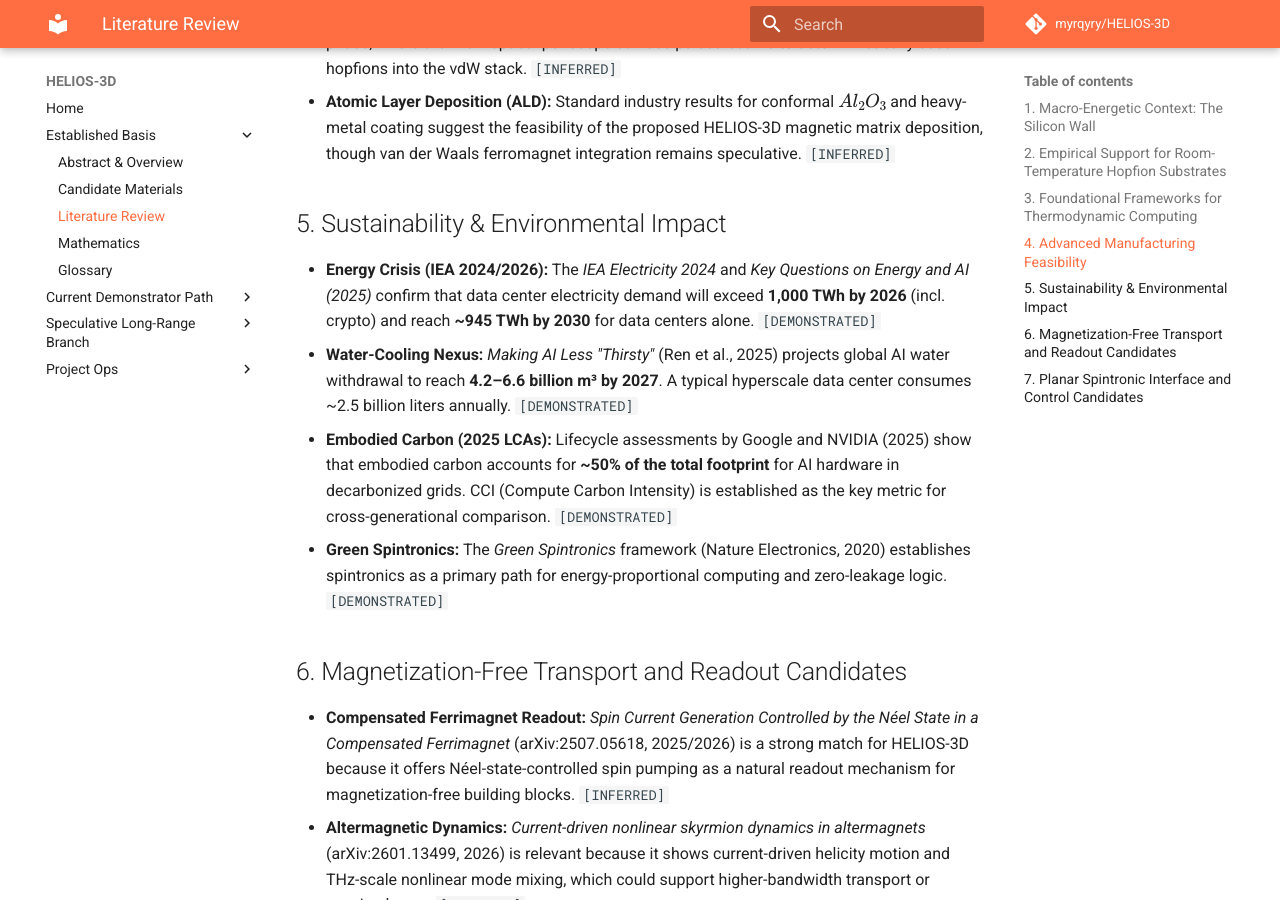
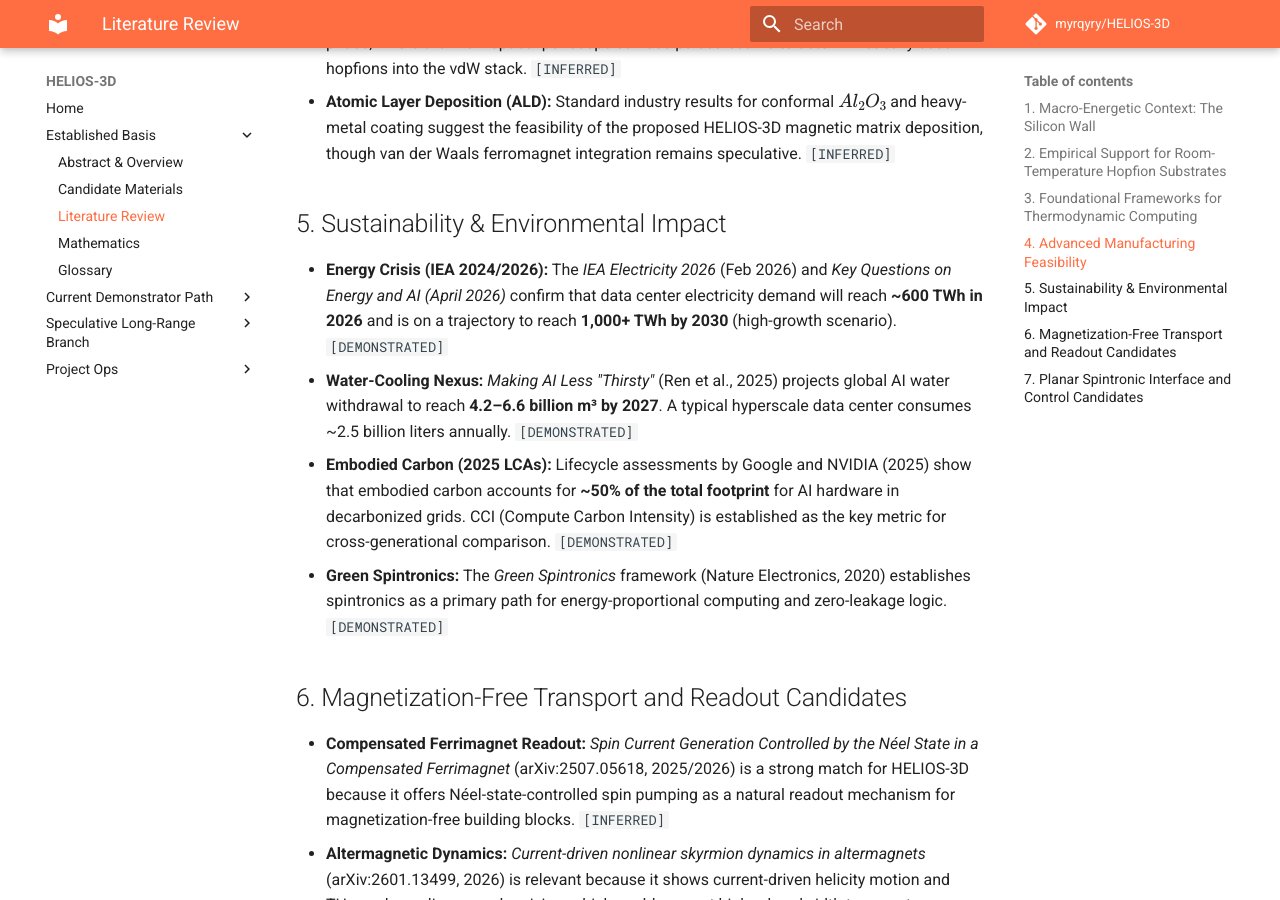
Before and after one commit to myrqyry/HELIOS-3D, an MkDocs documentation site: the page built from docs/LITERATURE_REVIEW.md, in a window 1280 px wide and 900 px high, scrolled down 2009 px. Built offline with MkDocs 1.6.1 and Material for MkDocs 9.7.7, drawn with Linux system fonts in a browser that asks for light colours; comment, search, counter and statistics services are not loaded.

Commit message:
docs: update electricity projections to reach ~600 TWh in 2026 based on May 2026 IEA reports

```diff
--- a/docs/LITERATURE_REVIEW.md
+++ b/docs/LITERATURE_REVIEW.md
@@ -30,7 +30,7 @@ Recent literature provides a basis for investigating specific heterostructures a
 *   **Atomic Layer Deposition (ALD):** Standard industry results for conformal $Al_2O_3$ and heavy-metal coating suggest the feasibility of the proposed HELIOS-3D magnetic matrix deposition, though van der Waals ferromagnet integration remains speculative. `[INFERRED]`
 
 ## 5. Sustainability & Environmental Impact
-*   **Energy Crisis (IEA 2024/2026):** The *IEA Electricity 2024* and *Key Questions on Energy and AI (2025)* confirm that data center electricity demand will exceed **1,000 TWh by 2026** (incl. crypto) and reach **~945 TWh by 2030** for data centers alone. `[DEMONSTRATED]`
+*   **Energy Crisis (IEA 2024/2026):** The *IEA Electricity 2026* (Feb 2026) and *Key Questions on Energy and AI (April 2026)* confirm that data center electricity demand will reach **~600 TWh in 2026** and is on a trajectory to reach **1,000+ TWh by 2030** (high-growth scenario). `[DEMONSTRATED]`
 *   **Water-Cooling Nexus:** *Making AI Less "Thirsty"* (Ren et al., 2025) projects global AI water withdrawal to reach **4.2–6.6 billion m³ by 2027**. A typical hyperscale data center consumes ~2.5 billion liters annually. `[DEMONSTRATED]`
 *   **Embodied Carbon (2025 LCAs):** Lifecycle assessments by Google and NVIDIA (2025) show that embodied carbon accounts for **~50% of the total footprint** for AI hardware in decarbonized grids. CCI (Compute Carbon Intensity) is established as the key metric for cross-generational comparison. `[DEMONSTRATED]`
 *   **Green Spintronics:** The *Green Spintronics* framework (Nature Electronics, 2020) establishes spintronics as a primary path for energy-proportional computing and zero-leakage logic. `[DEMONSTRATED]`
```
Also changed, not shown: README.md (+1 -1 lines), docs/CLAIMS_MATRIX.md (+1 -1 lines).
